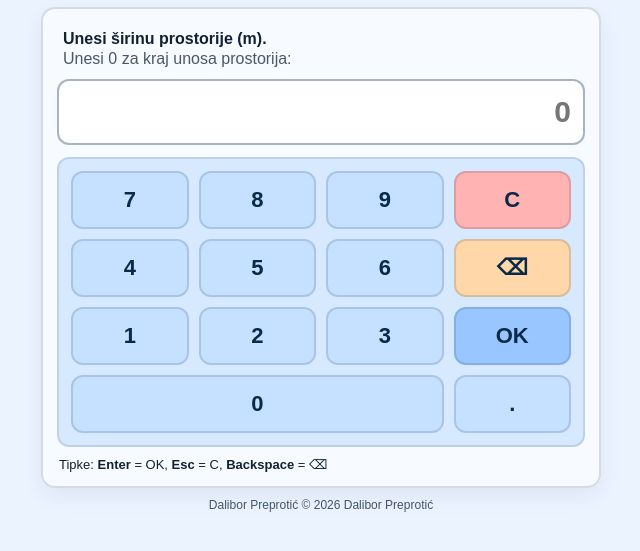
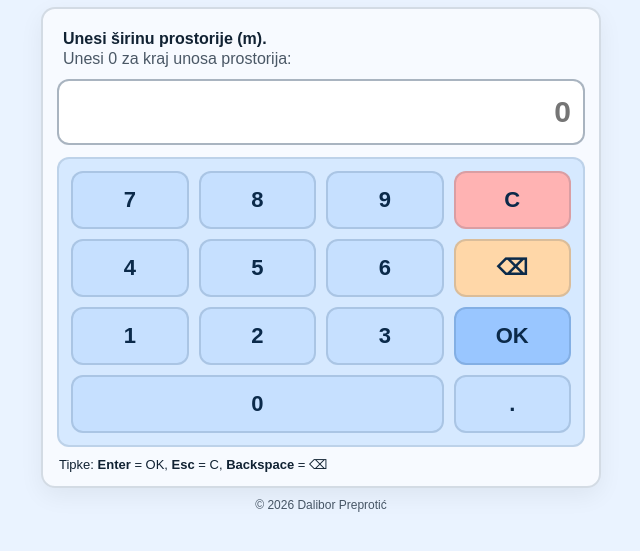
Before and after one commit to dalibor-preprotic/soboslikar-web, a plain HTML site: page index.html in a window 1280 px wide. Shown: the part 157-708 px from the top of the page, without its empty margins (319-959 px from the left). Drawn offline with Linux system fonts and the light colour scheme.

Commit message:
Fix HTML formatting and structure

```diff
--- a/index.html
+++ b/index.html
@@ -48,7 +48,7 @@
       <button id="restartBtn" class="ok big">Novi obračun</button>
     </section>
 
-    <footer class="footer muted">Dalibor Preprotić © 2026 Dalibor Preprotić</footer>
+    <footer class="footer muted">© 2026 Dalibor Preprotić</footer>
   </main>
 
   <script src="app.js"></script>
```
